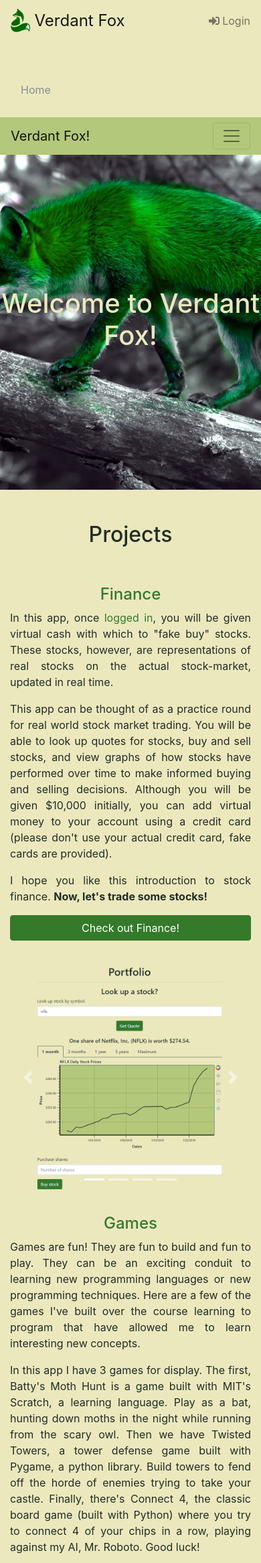
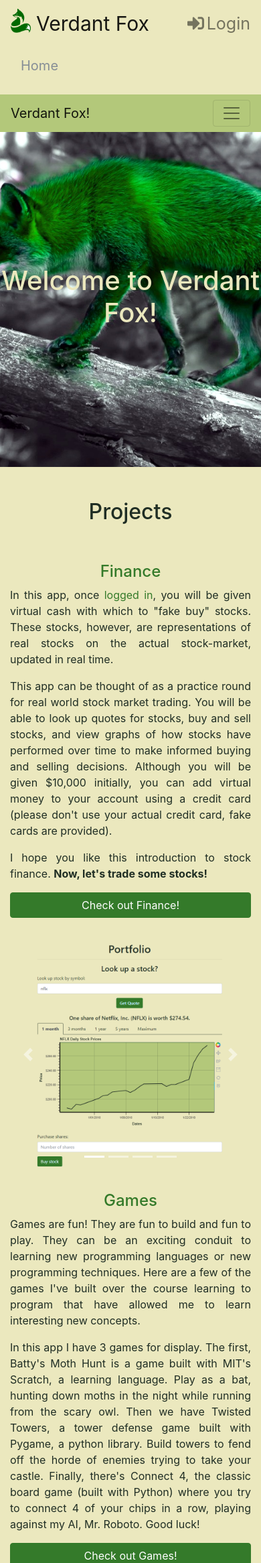
Before and after one commit to VerdantFox/VerdantFoxSite, a Django app: page / in a window 390 px wide. Shown: the top 2333 px of the page at 67% size. Run offline with Django 3.2, Linux system fonts and the light colour scheme; some libraries are stand-ins or nearby versions.

Commit message:
Initial updates for mobile view. Need to fix mobile view on pages with AJAX.

```diff
--- a/Finance/templates/Finance/Finance_index.html
+++ b/Finance/templates/Finance/Finance_index.html
@@ -2,7 +2,7 @@
 {% load staticfiles %}
 
 {% block title_block %}
-  Portfolio | Finance
+  Home | Finance
 {% endblock %}
 
 {% block breadcrumb %}
--- a/Finance/templates/Finance/ajax_graph.html
+++ b/Finance/templates/Finance/ajax_graph.html
@@ -1,3 +1,4 @@
+<meta name=viewport content="width=device-width, initial-scale=1.0">
 <div id="new-graph-container">
 {% load staticfiles %}
 
--- a/Finance/templates/Finance/ajax_quote.html
+++ b/Finance/templates/Finance/ajax_quote.html
@@ -1,3 +1,5 @@
+
+<meta name=viewport content="width=device-width, initial-scale=1.0">
 {# Whole page in container to refresh this sub-page with ajax call #}
 <div id="ajax-quote-container">
   {% load widget_tweaks %}
--- a/VerdantFox/settings.py
+++ b/VerdantFox/settings.py
@@ -27,7 +27,7 @@ SECRET_KEY = 'SECRET_KEY_GOES_HERE'
 DEBUG = True
 
 # Development
-ALLOWED_HOSTS = []
+ALLOWED_HOSTS = ['192.168.0.104']
 
 
 # production
--- a/static/VerdantFox/css/master.css
+++ b/static/VerdantFox/css/master.css
@@ -2,6 +2,11 @@ body {
     background-color: #EBE8BE;
     color: #202E24;
 }
+
+html {
+    font-size: 16px;
+}
+
 
 .user-info{
     color: black;
@@ -108,7 +113,7 @@ body {
 }
 
 
-.navbar-brand-size {
+.top-bar {
     font-size: 1.5em;
 }
 
@@ -150,7 +155,7 @@ body {
 }
 
 .footer {
-    height: 40vh;
+    height: 45vh;
     background-color: #202E24;
     color: #EBE8BE;
     display: flex;
@@ -163,7 +168,7 @@ body {
 
 
 /* fox image */
-.fox-top-row {
+#fox-top {
     width: 180px;
     height: 150px;
     z-index: 1;
@@ -416,3 +421,96 @@ a.remove-underline{
 .nav-link {
     color: #202E24;
 }
+
+#fox-icon {
+    height: 2.25rem;
+}
+
+.skill-image {
+    width: 12.5rem;
+}
+
+
+/*!*   MOBILE SECTION   *!*/
+/*@media only screen and (max-device-width: 480px) {*/
+
+        /*html {*/
+            /*font-size: 3rem;*/
+        /*}*/
+
+        /*.container {*/
+            /*max-width: unset;*/
+            /*width: 100%;*/
+            /*padding-right: 5%;*/
+            /*padding-left: 5%;*/
+            /*margin-right: auto;*/
+            /*margin-left: auto;*/
+        /*}*/
+
+        /*.skill-image {*/
+            /*width: 8rem;*/
+        /*}*/
+        /*.about {*/
+            /*font-size: 0.9rem;*/
+        /*}*/
+
+        /*.image_break {*/
+            /*font-size: 0.1rem;*/
+        /*}*/
+
+        /*.footer {*/
+            /*height: 70vh;*/
+            /*font-size: 0.9rem;*/
+        /*}*/
+
+    /*}*/
+
+@media only screen and (max-device-width: 480px) {
+
+        .skill-image {
+            width: 8rem;
+        }
+
+
+        .footer {
+            height: 70vh;
+            font-size: 0.9rem;
+        }
+
+
+        .top_image{
+            height: 30vh;
+        }
+
+        .top_image h1 {
+            font-size: 1.5rem;
+        }
+
+        .spacer_image {
+            height: 35vh;
+        }
+
+        .spacer_image h1 {
+            text-align: center;
+            font-size: 1.5rem;
+        }
+
+        .spacer_image h3 {
+            text-align: center;
+            font-size: 1rem;
+        }
+
+        #main-navbar  .navbar-brand{
+            font-size: 1.25rem;
+        }
+
+        .welcome-bar{
+            font-size: 0.9rem;
+        }
+
+        #fox-icon {
+            height: 1.6rem;
+        }
+
+
+    }
--- a/templates/_about.html
+++ b/templates/_about.html
@@ -18,9 +18,10 @@
 </div>
 <br><br>
 
-<div class="container-small mx-auto about">
+<div class="container about">
   <div class="row">
-  <div class="col-md-6">
+  <div class="col"></div>
+  <div class="col-lg-5">
     <p>
       Hello! My name is Theodore Williams. I'm a biologist, lover of foxes,
       and since mid 2017 -- a software developer! I think my curiosity
@@ -32,7 +33,7 @@
       languages, libraries and project designs.
     </p>
   </div>
-  <div class="col-md-6">
+  <div class="col-lg-5">
     <p>
       Regardless of the project I'm working on, I like to spend time
       keeping informed of the latest technologies,
@@ -41,8 +42,8 @@
       learning from others and teaching new concepts I've learned to those
       interested. Please feel free to reach out to me if you'd like to talk
       about a project, a problem, or anything code or biology related.
-
     </p>
   </div>
+  <div class="col"></div>
 </div>
 </div>
--- a/templates/_projects.html
+++ b/templates/_projects.html
@@ -4,7 +4,7 @@
 <section class="Finance">
   <div class="row">
       {# Makes this column show first in small screen #}
-      <div class="col-lg-7 order-lg-12">
+      <div class="col-xl-7 order-xl-12">
         <a href="{% url 'Finance:home' %}">
           <h4 class="text-center">Finance</h4>
         </a>
@@ -37,7 +37,7 @@
         </div>
     </div>
     {# Makes this column show second in small screen #}
-    <div class="col-lg-5 order-lg-1">
+    <div class="col order-xl-1">
       {# Finance Carousel #}
       {% include '_finance_carousel.html' %}
     </div>
@@ -50,12 +50,12 @@
 <div class="row">
 
   {# Makes this column show second in small screen #}
-  <div class="col-lg-5 order-2">
+  <div class="col order-2">
     {% include '_games_carousel.html' %}
   </div>
 
   {# Makes this column show first in small screen #}
-  <div class="col-lg-7 order-1">
+  <div class="col-xl-7 order-1">
     <a href="{% url 'games:index' %}">
       <h4 class="text-center">Games</h4>
     </a>
@@ -91,7 +91,7 @@
 {# Simple Carousel #}
 <div class="row">
     {# Makes this column show first in small screen #}
-    <div class="col-lg-7 order-lg-12">
+    <div class="col-xl-7 order-xl-12">
       <a href="{% url 'Simple:home' %}">
         <h4 class="text-center">Simple</h4>
       </a>
@@ -121,7 +121,7 @@
       </div>
   </div>
   {# Makes this column show second in small screen #}
-  <div class="col-lg-5 order-lg-1">
+  <div class="col order-xl-1">
     {% include '_simple_carousel.html' %}
   </div>
 </div>
--- a/templates/_skills.html
+++ b/templates/_skills.html
@@ -6,39 +6,45 @@
 {# mx-auto centers the narrowed container #}
 {# text-center centers the images within the container #}
 <section class="skills-pictures">
-  <div class="container-small mx-auto text-center">
-    <img class="extra-padding" width="200"
+  <div class="container text-center">
+    <div class="row">
+      <div class="col"></div>
+      <div class="col-xl-10">
+        <img class="extra-padding skill-image"
          src="{% static 'VerdantFox/images/skills/python.png' %}"
          alt="Python" title="Python">
-    <img class="extra-padding" width="200"
+        <img class="extra-padding skill-image"
          src="{% static 'VerdantFox/images/skills/django.png' %}"
          alt="Django" title="Django">
-    <img class="extra-padding" width="200"
+        <img class="extra-padding skill-image"
          src="{% static 'VerdantFox/images/skills/flask.png' %}"
          alt="Flask" title="Flask">
-    <img class="extra-padding" width="200"
+        <img class="extra-padding skill-image"
          src="{% static 'VerdantFox/images/skills/git.png' %}"
          alt="Git" title="Git">
-    <img class="extra-padding" width="200"
+        <img class="extra-padding skill-image"
          src="{% static 'VerdantFox/images/skills/Bootstrap.png' %}"
          alt="Bootstrap" title="Bootstrap">
-    <img class="extra-padding" width="200"
+        <img class="extra-padding skill-image"
          src="{% static 'VerdantFox/images/skills/js.png' %}"
          alt="Javascript" title="Javascript">
-    <img class="extra-padding" width="200"
+        <img class="extra-padding skill-image"
          src="{% static 'VerdantFox/images/skills/HTML5.png' %}"
          alt="HTML5" title="HTML5">
-    <img class="extra-padding" width="200"
+        <img class="extra-padding skill-image"
          src="{% static 'VerdantFox/images/skills/CSS3.png' %}"
          alt="CSS3" title="CSS3">
-    <img class="extra-padding" width="200"
+        <img class="extra-padding skill-image"
          src="{% static 'VerdantFox/images/skills/jquery.png' %}"
          alt="JQuery" title="JQuery">
-    <img class="extra-padding" width="200"
+        <img class="extra-padding skill-image"
          src="{% static 'VerdantFox/images/skills/SQLite.png' %}"
          alt="SQLite" title="SQLite">
-    <img class="extra-padding" width="200"
+        <img class="extra-padding skill-image"
          src="{% static 'VerdantFox/images/skills/c-programming.png' %}"
          alt="C-Programming Language" title="C-Programming Language">
       </div>
+      <div class="col"></div>
+    </div>
+  </div>
 </section>
--- a/templates/base.html
+++ b/templates/base.html
@@ -4,6 +4,7 @@
 <html lang="en">
   <head>
     <meta charset="UTF-8">
+    <meta name=viewport content="width=device-width, initial-scale=1.0">
 
     <title>
       {# Title Extensions go inside the block#}
@@ -37,11 +38,11 @@
 
     <section class="header">
 
-      <div class="top-row bgc-1" id="header">
+      <div class="welcome-bar bgc-1" id="header">
 
         {# Fox walking image #}
         {# Image borrowed and edited from https://pngtree.com/free-animal-vectors/fox #}
-        <div class="position-absolute fox-top-row d-none d-sm-block">
+        <div id="fox-top" class="position-absolute d-none d-md-block">
           <img src="{% static 'VerdantFox/images/green_fox_night_cropped.png' %}"
                height="150" class=""
                alt="No image found">
@@ -50,21 +51,22 @@
         <nav class="navbar navbar-expand-lg navbar-light">
           <div class="container">
             {# Image borrowed and edited from https://pngtree.com/free-animal-vectors/fox #}
-            <a class="navbar-brand navbar-brand-size" href="{% url 'home' %}">
-              <img src="{% static 'VerdantFox/images/green_fox_logo1.png' %}"
-                   height="35" class="d-inline-block align-top rounded"
+            <a class="navbar-brand top-bar" href="{% url 'home' %}">
+              <img id="fox-icon"
+                   src="{% static 'VerdantFox/images/green_fox_logo1.png' %}"
+                   class="d-inline-block align-top rounded"
                    alt="No image found"> Verdant Fox
             </a>
-            <ul class="navbar-nav">
+            <ul class="navbar-nav welcome-bar">
               {% if user.is_authenticated %}
               <li class="nav-item dropdown">
-                <a class="dropdown-toggle nav-link welcome-bar" href="#"
+                <a class="dropdown-toggle nav-link" href="#"
                    id="dropdownMenuLink" data-toggle="dropdown"
                    aria-haspopup="true" aria-expanded="false">
                   Welcome, {{ request.user.username }}
                   {% if request.user.userprofile.profile_picture %}
                     <img src="{{ request.user.userprofile.profile_picture.url }}"
-                         height="30"
+                         height="30rem"
                          alt="Image not found" class="rounded"
                          id="thumbnail-profile-img">
                   {% else %}
@@ -88,17 +90,17 @@
               </li>
               {% else %}
               <li class="nav-item">
-                <div class="user-info">
-                  <a class="nav-link mr-auto" href="{% url 'accounts:login' %}">
-                      <i class="fas fa-sign-in-alt"></i><span class="pad"></span>Login</a>
-                </div>
+                <a class="nav-link mr-auto" href="{% url 'accounts:login' %}">
+                    <i class="fas fa-sign-in-alt"></i><span class="pad"></span>Login</a>
               </li>
               {% endif %}
             </ul>
           </div>
         </nav>
 
-          <br><br>
+          <div id="top-row-breaks" class="d-none d-md-block">
+            <br><br>
+          </div>
 
           <nav id="breadcrumb" aria-label="breadcrumb" role="navigation">
             <div class="container">
@@ -112,7 +114,7 @@
     </section>
 
     {# Loses sticky-top functionality if in section #}
-    <nav id="main-navbar" class="navbar sticky-top navbar-expand-md navbar-light bgc-2">
+    <nav id="main-navbar" class="navbar sticky-top navbar-expand-lg navbar-light bgc-2">
 
       <div class="container">
 
--- a/templates/index.html
+++ b/templates/index.html
@@ -12,7 +12,9 @@
   <section class="top_image" id="welcome-image"
            style="background-image: url('{% static 'VerdantFox/images/fox_backgrounds/fox-climb-2-crop.jpg' %}')">
     <section class="welcome">
+      <div class="spacer_image_text">
         <h1 class="text-center">Welcome to Verdant Fox!</h1>
+      </div>
     </section>
   </section>
 
@@ -40,8 +42,10 @@
 
   <section class="spacer_image lazy"
            style="background-image: url('{% static 'VerdantFox/images/fox_backgrounds/fox-white.jpg' %}')">
+    <div class="spacer_image_text">
       <h1>Always striving for improvement.</h1>
       <h3>Looking for opportunities wherever they lie.</h3>
+    </div>
   </section>
 
 {% endblock %}
@@ -68,8 +72,10 @@
 
   <section class="spacer_image  lazy"
            style="background-image: url('{% static 'VerdantFox/images/fox_backgrounds/fox-sneak-5.jpg' %}')">
+    <div class="spacer_image_text">
       <h1>Face challenges head on.</h1>
       <h3>Let's build something great together.</h3>
+    </div>
   </section>
 
 
@@ -93,7 +99,7 @@
 {% endblock %}
 
 {% block footer_block %}
-
+  <div class="container">
     <p class="text-center">Thank you for visiting my portfolio! I hope you enjoyed it.</p>
     <br>
     <p class="text-center">Want to talk to me about a project?</p>
@@ -122,6 +128,8 @@
         </a>
         <br>
       </div>
+    </div>
+
 
 
 {% endblock %}
```
Lines whose indentation alone changed are shown as unchanged.
